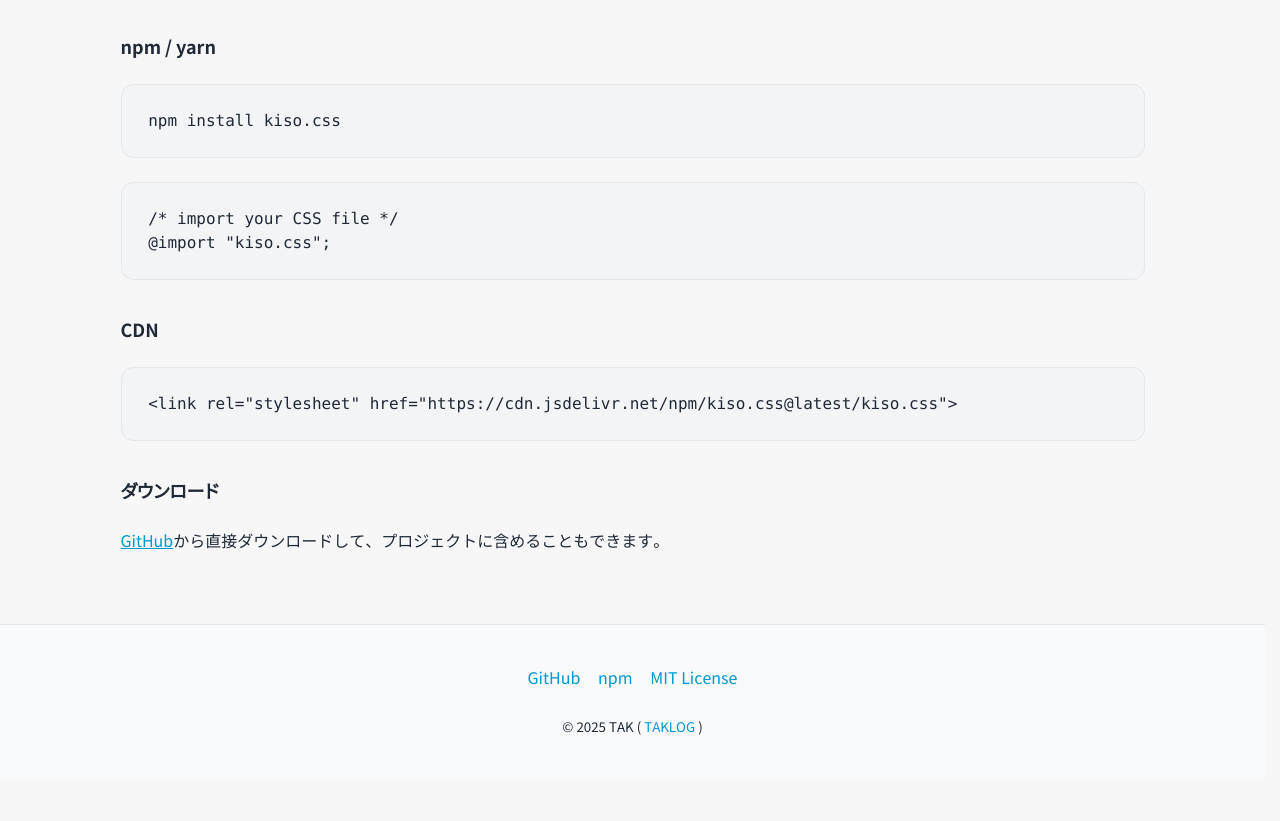
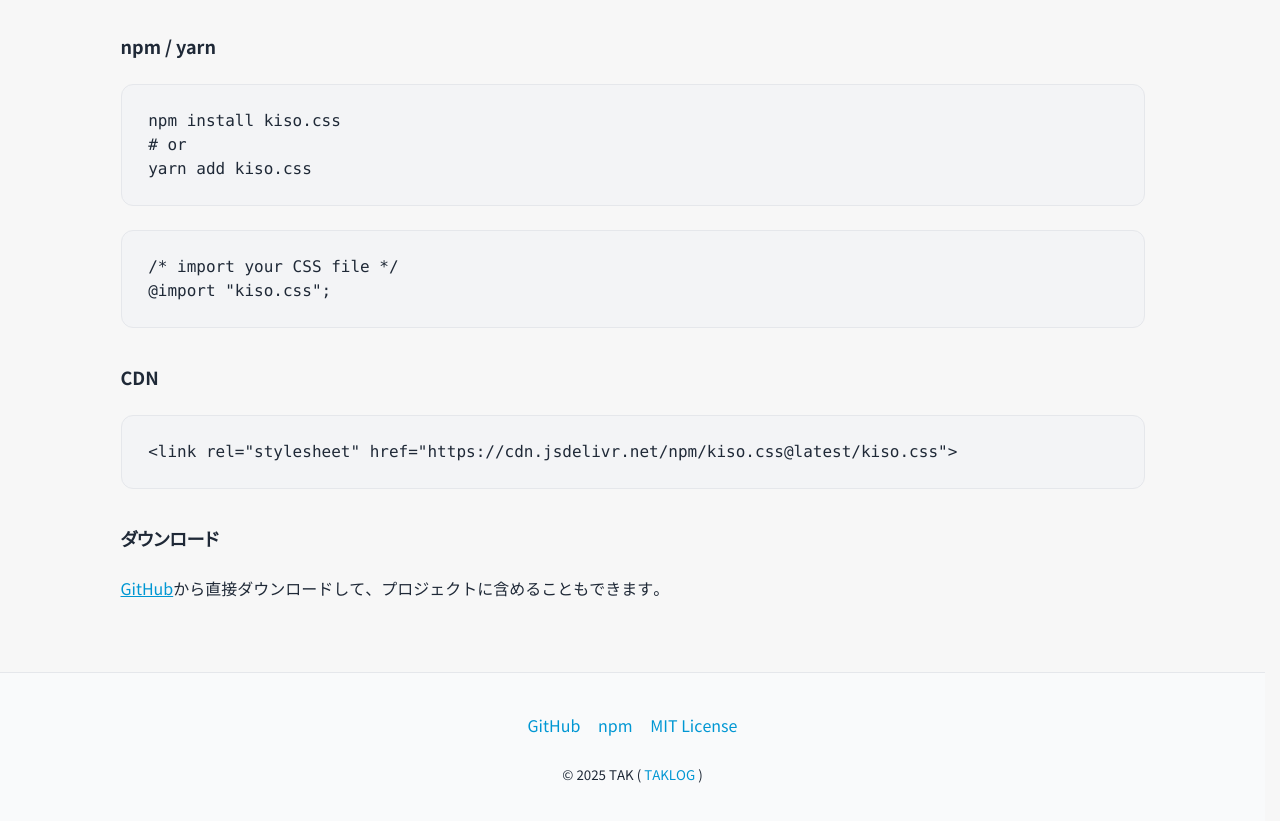
Before and after one commit to tak-dcxi/kiso.css, a website: page index.html in a window 1280 px wide. Shown: the part 1266-2087 px from the top of the page. Before the commit the page ends 2043 px from the top, so only its background shows below. Drawn offline with Linux system fonts and the light colour scheme.

Commit message:
Update index.html

```diff
--- a/index.html
+++ b/index.html
@@ -534,6 +534,8 @@
           <h3 class="InstallationMethod__Heading">npm / yarn</h3>
           <div class="InstallationMethod__Code">
             <code>npm install kiso.css</code>
+            <code># or</code>
+            <code>yarn add kiso.css</code>
           </div>
           <div class="InstallationMethod__Code">
             <code>/* import your CSS file */</code>
```
